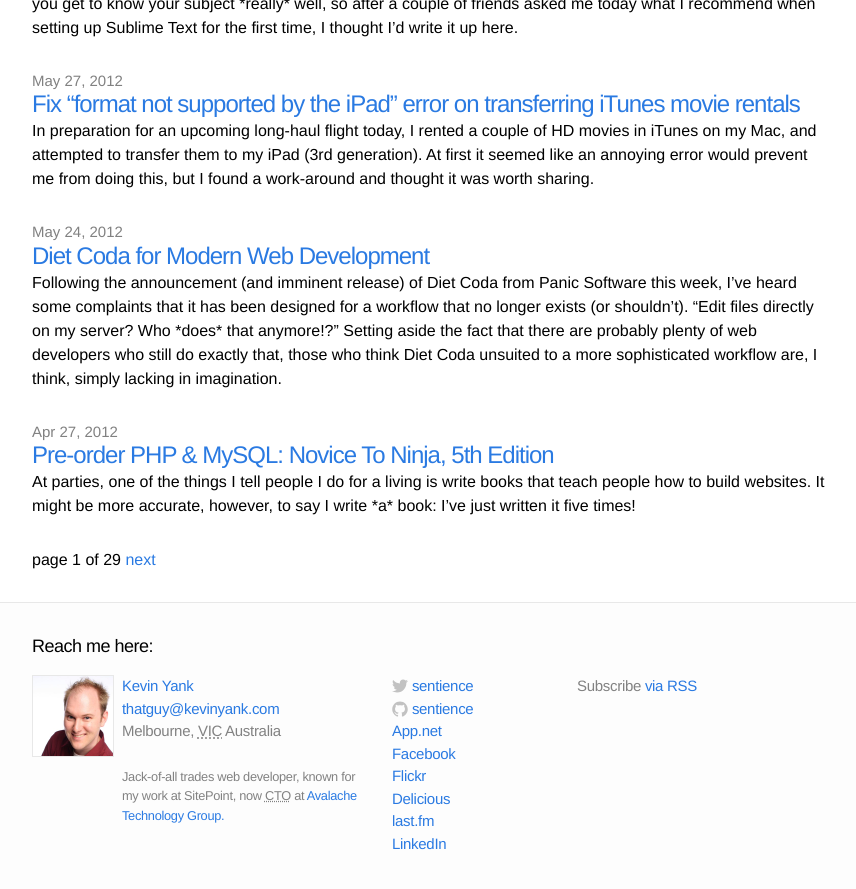
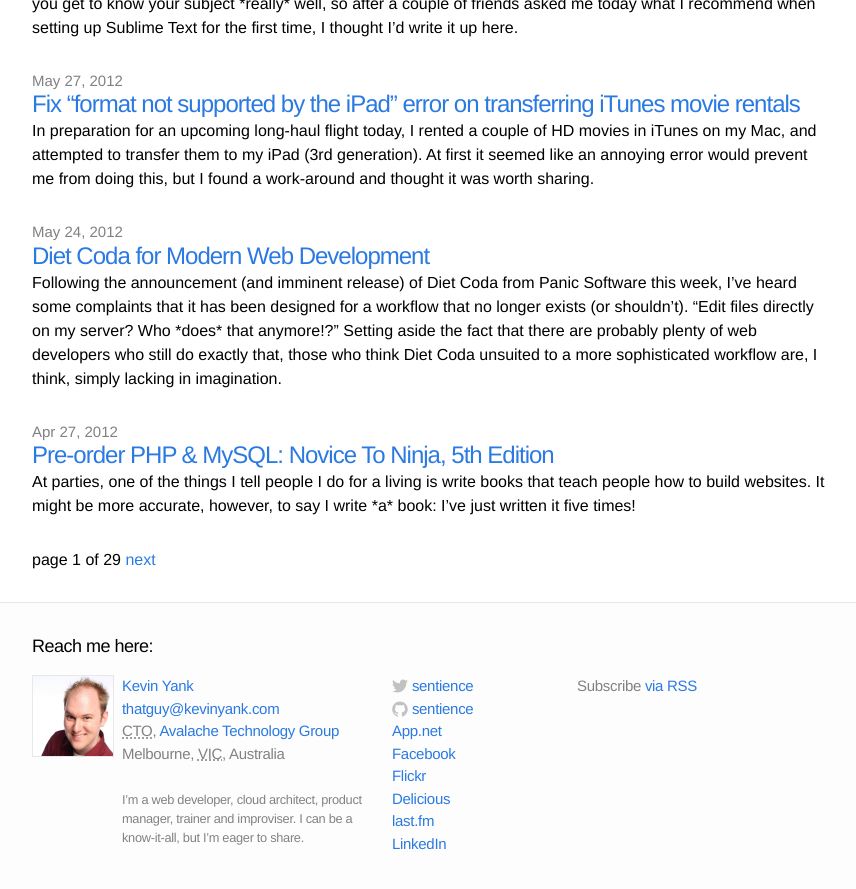
Before and after one commit to sentience/kevinyank.com, a Jekyll site: the page built from index.html, in a window 1280 px wide and 900 px high, scrolled down 3906 px. Shown: the top 889 px of the window, without its empty margins (208-1064 px from the left). Built offline with Jekyll 4.4.1, drawn with Linux system fonts in a browser that asks for light colours; Markdown is read by kramdown in place of the engine named in the settings; the list of posts is cut into pages by our own code.

Commit message:
Split out hCard job title and organisation from bio.

```diff
--- a/_includes/footer.html
+++ b/_includes/footer.html
@@ -8,9 +8,10 @@
       <ul id="hcard-Kevin-Nelson-Yank" class="h-card vcard">
         <li><a class="url p-name fn n" href="http://kevinyank.com/"><span class="given-name">Kevin</span> <span class="family-name">Yank</span></a></li>
         <li><a class="email" href="mailto:thatguy@kevinyank.com">thatguy@kevinyank.com</a></li>
-        <li class="adr"><span class="locality">Melbourne</span>, <abbr class="region" title="Victoria">VIC</abbr> <span class="country-name">Australia</span></li>
+        <li><abbr class="p-job-title title" title="Chief Technology Officer">CTO</abbr>, <a href="http://avalanche.com.au/" class="p-org org">Avalache Technology Group</a></li>
+        <li class="adr"><span class="locality">Melbourne</span>, <abbr class="region" title="Victoria">VIC</abbr>, <span class="country-name">Australia</span></li>
         <li class="avatar"><img class="u-photo" src="/assets/images/avatar_320.jpg"></li>
-        <li class="p-note bio">Jack-of-all trades web developer, known for my work at SitePoint, now <abbr class="p-job-title title" title="Chief Technology Officer">CTO</abbr> at <a href="http://avalanche.com.au/" class="p-org org">Avalache Technology Group</span>.</li>
+        <li class="p-note bio">I’m a web developer, cloud architect, product manager, trainer and improviser. I can be a know-it-all, but I’m eager to share.</li>
       </ul>
     </div>
 
```
